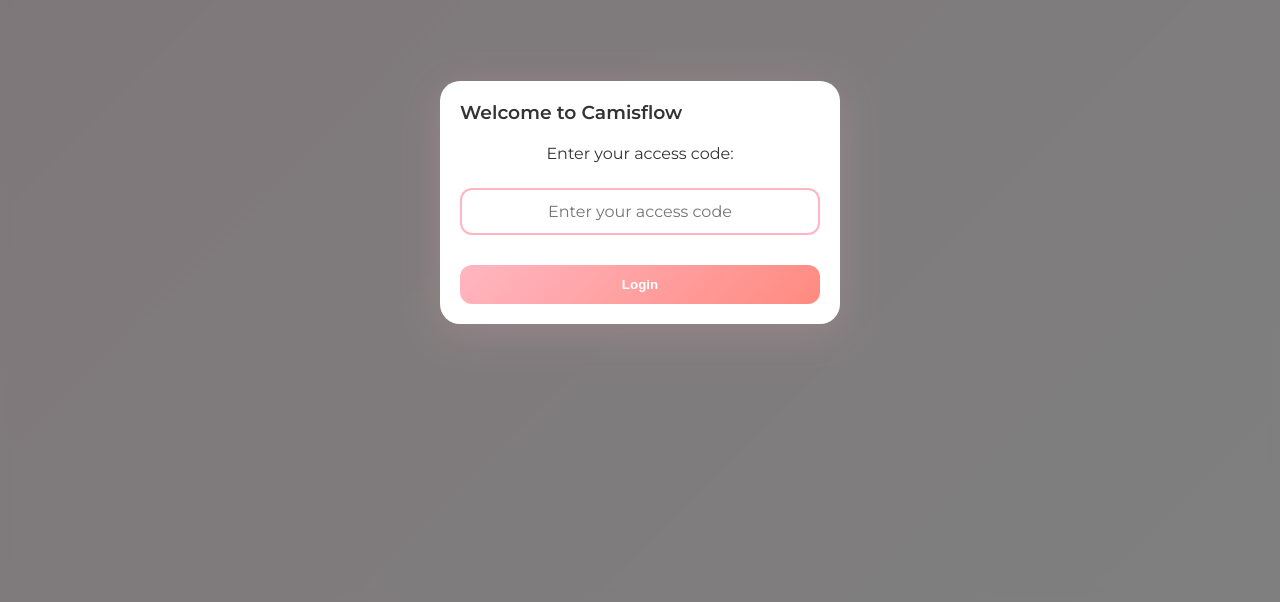
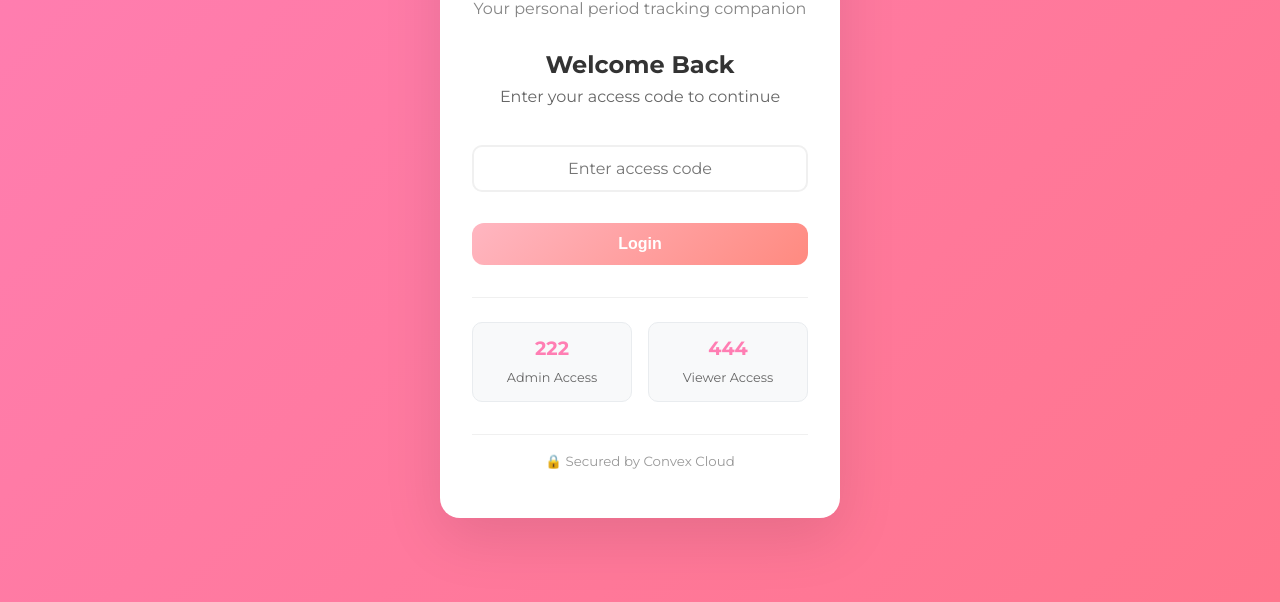
Before and after one commit to VULUxOMID/CamisFlow, a website: page index.html in a window 1280 px wide. Shown: the part 198-800 px from the top of the page. Drawn offline with Linux system fonts and the light colour scheme.

Commit message:
Refactor login functionality by replacing modal with a dedicated login page. Update related functions and styles for improved user experience and consistency. Enhance the login interface with new design elements and access code display.

```diff
--- a/convex-app.js
+++ b/convex-app.js
@@ -98,10 +98,10 @@
             console.error('❌ Error verifying saved user:', error);
             logout();
         }
-    } else {
-        console.log('🔐 No saved user, showing login');
-        showLoginModal();
-    }
+            } else {
+            console.log('🔐 No saved user, showing login');
+            showLoginPage();
+        }
 }
 
 async function handleLogin() {
@@ -116,7 +116,7 @@
             localStorage.setItem('camisflow-current-user', JSON.stringify(user));
             console.log('✅ Login successful for:', user.name);
 
-            hideLoginModal();
+            hideLoginPage();
             showMainApp();
             await loadDashboard();
         } else {
@@ -248,6 +248,10 @@
 }
 
 function showMainApp() {
+    // Hide login page
+    hideLoginPage();
+
+    // Show main app
     document.getElementById('mainContent').style.display = 'block';
     document.getElementById('bottomNav').style.display = 'flex';
 
@@ -266,14 +270,16 @@
     console.log('🏠 Main app displayed for', currentUser.name);
 }
 
-function hideLoginModal() {
-    document.getElementById('loginModal').classList.remove('active');
+function hideLoginPage() {
+    document.getElementById('loginPage').classList.remove('active');
 }
 
-function showLoginModal() {
-    document.getElementById('loginModal').classList.add('active');
+function showLoginPage() {
+    document.getElementById('loginPage').classList.add('active');
     // Reset auth button text
     document.getElementById('authBtn').textContent = 'Login';
+    // Clear the input field
+    document.getElementById('loginCode').value = '';
 }
 
 function logout() {
@@ -286,8 +292,8 @@
     document.getElementById('bottomNav').style.display = 'none';
     document.getElementById('viewerNotice').style.display = 'none';
 
-    // Show login modal
-    showLoginModal();
+    // Show login page
+    showLoginPage();
 
     console.log('✅ Logged out successfully');
 }
--- a/index.html
+++ b/index.html
@@ -23,16 +23,39 @@
         </div>
     </nav>
 
-    <!-- Login Modal -->
-    <div id="loginModal" class="modal active">
-        <div class="modal-content login-content">
-            <div class="modal-header">
-                <h3>Welcome to Camisflow</h3>
+    <!-- Login Page -->
+    <div id="loginPage" class="login-page active">
+        <div class="login-container">
+            <div class="login-header">
+                <h1 class="login-logo">Camisflow</h1>
+                <p class="login-subtitle">Your personal period tracking companion</p>
             </div>
-            <div class="modal-body">
-                <p>Enter your access code:</p>
-                <input type="password" id="loginCode" placeholder="Enter your access code" class="login-input">
-                <button class="btn-primary" id="loginBtn">Login</button>
+
+            <div class="login-form">
+                <h2>Welcome Back</h2>
+                <p>Enter your access code to continue</p>
+
+                <div class="form-group">
+                    <input type="password" id="loginCode" placeholder="Enter access code" class="login-input">
+                    <button id="loginBtn" class="btn-primary full-width">Login</button>
+                </div>
+
+                <div class="login-help">
+                    <div class="access-codes">
+                        <div class="code-item">
+                            <span class="code">222</span>
+                            <span class="role">Admin Access</span>
+                        </div>
+                        <div class="code-item">
+                            <span class="code">444</span>
+                            <span class="role">Viewer Access</span>
+                        </div>
+                    </div>
+                </div>
+            </div>
+
+            <div class="login-footer">
+                <small>🔒 Secured by Convex Cloud</small>
             </div>
         </div>
     </div>
--- a/styles.css
+++ b/styles.css
@@ -739,6 +739,136 @@
     font-weight: 500;
 }
 
+/* Login Page Styles */
+.login-page {
+    display: none;
+    position: fixed;
+    top: 0;
+    left: 0;
+    width: 100%;
+    height: 100vh;
+    background: linear-gradient(135deg, #ff7eb3 0%, #ff758c 100%);
+    z-index: 3000;
+    overflow-y: auto;
+}
+
+.login-page.active {
+    display: flex;
+    align-items: center;
+    justify-content: center;
+    min-height: 100vh;
+}
+
+.login-container {
+    background: white;
+    border-radius: 20px;
+    padding: 3rem 2rem;
+    max-width: 400px;
+    width: 90%;
+    box-shadow: 0 20px 60px rgba(0, 0, 0, 0.1);
+    text-align: center;
+    margin: 2rem auto;
+}
+
+.login-header {
+    margin-bottom: 2rem;
+}
+
+.login-logo {
+    font-family: 'Dancing Script', cursive;
+    font-size: 3rem;
+    font-weight: 700;
+    color: #ff7eb3;
+    margin: 0 0 0.5rem 0;
+    text-shadow: 2px 2px 4px rgba(0, 0, 0, 0.1);
+}
+
+.login-subtitle {
+    color: #666;
+    font-size: 1rem;
+    margin: 0;
+    opacity: 0.8;
+}
+
+.login-form h2 {
+    color: #333;
+    margin-bottom: 0.5rem;
+    font-size: 1.5rem;
+}
+
+.login-form p {
+    color: #666;
+    margin-bottom: 1.5rem;
+}
+
+.form-group {
+    margin-bottom: 1.5rem;
+}
+
+.login-input {
+    width: 100%;
+    padding: 0.75rem;
+    border: 2px solid #f0f0f0;
+    border-radius: 10px;
+    font-size: 1rem;
+    margin-bottom: 1rem;
+    box-sizing: border-box;
+    transition: border-color 0.3s ease;
+}
+
+.login-input:focus {
+    outline: none;
+    border-color: #ff7eb3;
+}
+
+.btn-primary.full-width {
+    width: 100%;
+    padding: 0.75rem;
+    font-size: 1rem;
+    font-weight: 600;
+}
+
+.login-help {
+    margin-top: 2rem;
+    padding-top: 1.5rem;
+    border-top: 1px solid #f0f0f0;
+}
+
+.access-codes {
+    display: flex;
+    justify-content: space-between;
+    gap: 1rem;
+}
+
+.code-item {
+    flex: 1;
+    text-align: center;
+    padding: 0.75rem;
+    background: #f8f9fa;
+    border-radius: 10px;
+    border: 1px solid #e9ecef;
+}
+
+.code {
+    display: block;
+    font-weight: bold;
+    font-size: 1.2rem;
+    color: #ff7eb3;
+    margin-bottom: 0.25rem;
+}
+
+.role {
+    font-size: 0.8rem;
+    color: #666;
+}
+
+.login-footer {
+    margin-top: 2rem;
+    padding-top: 1rem;
+    border-top: 1px solid #f0f0f0;
+    color: #999;
+}
+
 /* Modals */
 .modal {
     display: none;
```
